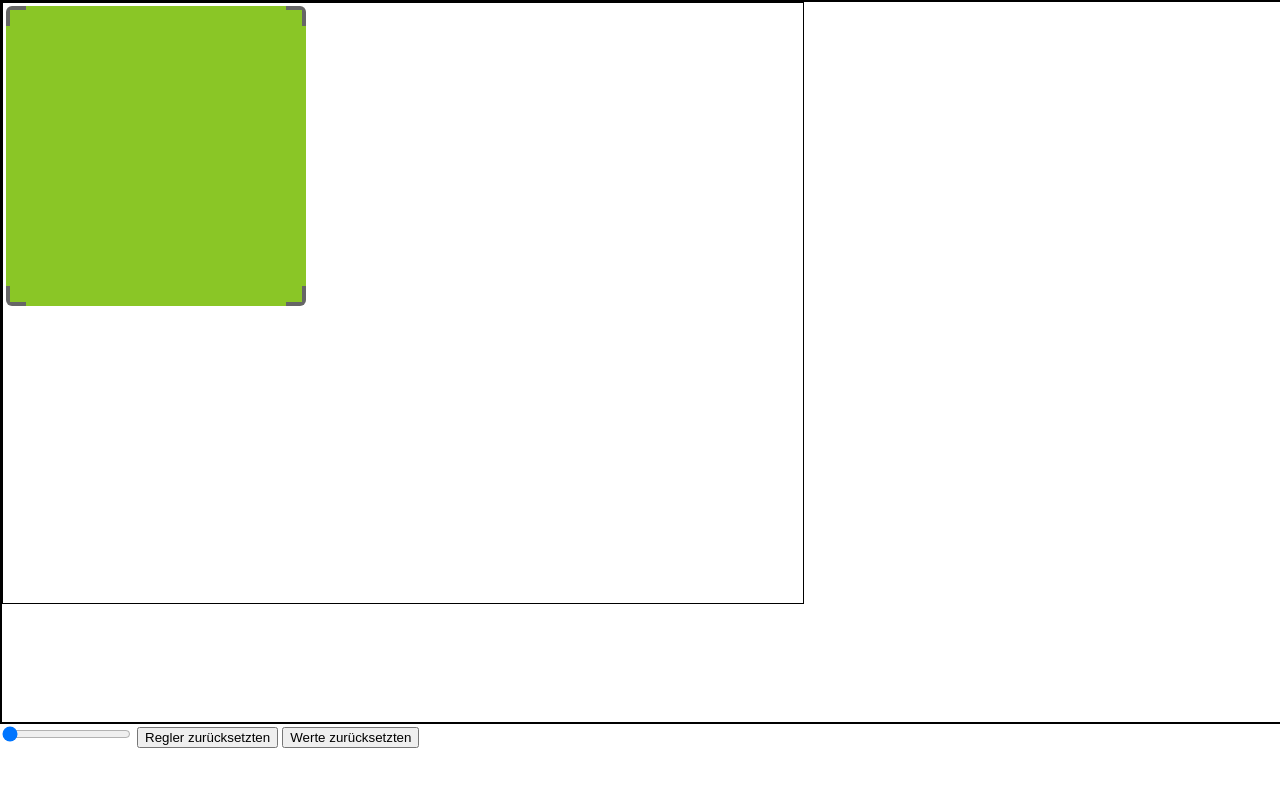
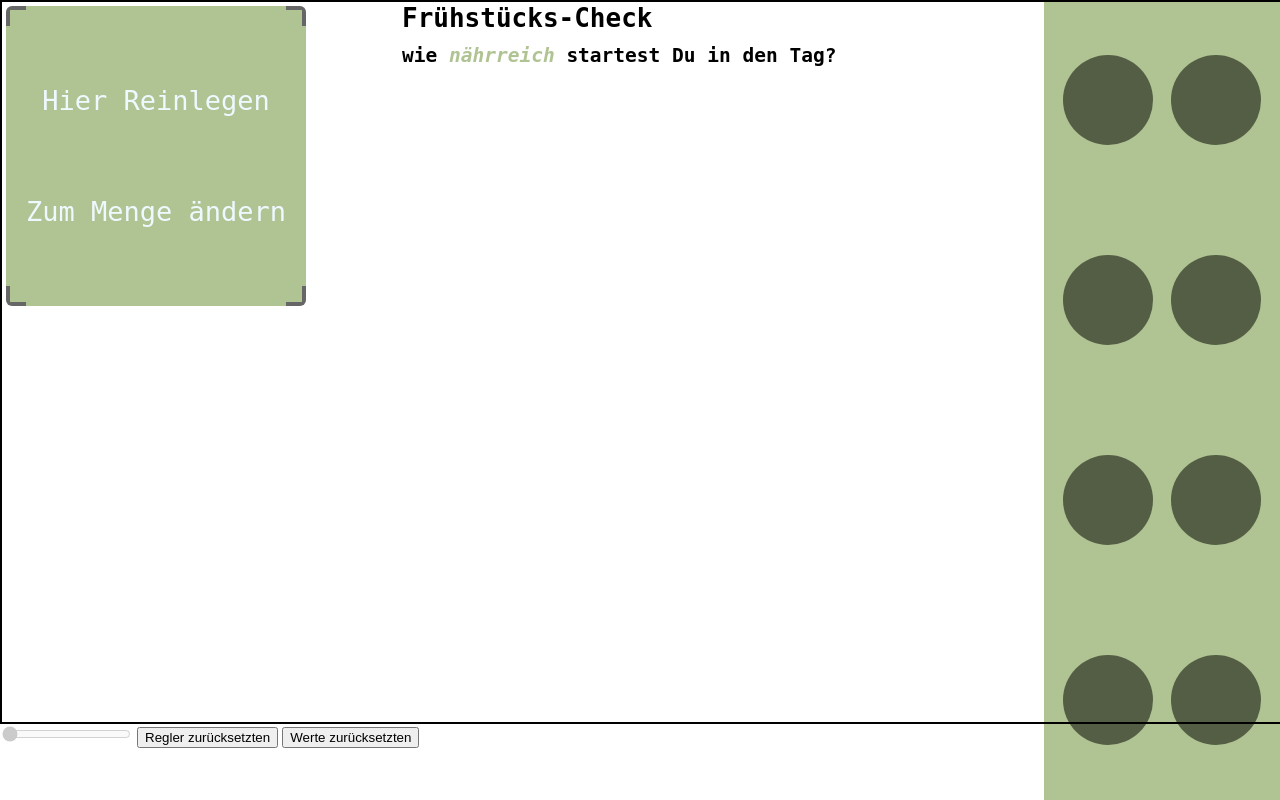
Before and after one commit to Z3r0cks/Tangible_AR, a Flask app: page / in a window 1280 px wide. Run offline with Flask 3, Linux system fonts and the light colour scheme; parts of the project's set-up code (start-up, migrations or seed data) failed here and were passed over; some libraries are stand-ins or nearby versions.

Commit message:
ADD: some style

```diff
--- a/src/static/main.js
+++ b/src/static/main.js
@@ -134,7 +134,7 @@
    value.classList.add('value');
    value.innerHTML = pastBoxes[id] == undefined ? setInnerHtml(id, 1) : setInnerHtml(id, pastBoxes[id]);
 
-   dataWrapper.innerHTML = `<div class="title">${name}</div><div class="dataBox"></div><div class="value">${value.innerHTML}</div>`;
+   dataWrapper.innerHTML = `<div class="title">${name}</div><div class="value">${value.innerHTML}</div>`;
    setDataBoxPosition((argLeft + boxWidth), argTop, dataWrapper);
 
    wrapper.appendChild(dataWrapper);
@@ -146,9 +146,10 @@
    for (let key in data) {
       const content = value * parseFloat(data[key]);
       let item = document.createElement('li');
+      item.setAttribute('class', 'dataItem');
       if (key == "Food_ID") continue;
       if (key != "Food_Name") {
-         item.textContent = `${key}: ${content}${measurement}`;
+         item.innerHTML = `<span>${key}:</span> <span> ${content}${measurement}</span>`;
       } else {
          item.textContent = `${data[key]} auf ${value * 100}g`;
       }
--- a/src/static/style.css
+++ b/src/static/style.css
@@ -2,6 +2,25 @@
    width: 1280px;
    height: 720px;
    border: solid 2px black;
+}
+
+h1,
+h2 {
+   position: absolute;
+   left: 402px;
+   font-family: monospace;
+}
+h1 {
+   top: -14px;
+}
+
+h2 {
+   top: 28px;
+}
+
+h2 > span {
+   color: #b0c393;
+   font-style: oblique;
 }
 
 .box {
@@ -11,6 +30,13 @@
 
 #rangefield {
    position: absolute;
+   display: flex;
+   justify-content: space-evenly;
+   align-items: center;
+   flex-direction: column;
+   font-size: 27px;
+   font-family: monospace;
+   color: aliceblue;
    top: 0;
    left: 0;
    width: 300px;
@@ -27,7 +53,40 @@
       linear-gradient(to top, #666666 4px, transparent 4px) 100% 100%;
    background-repeat: no-repeat;
    background-size: 20px 20px;
-   background-color: #8ac626;
+   background-color: #b0c393;
+}
+
+#foodSpace {
+   position: absolute;
+   display: flex;
+   flex-direction: column;
+   background-color: #b0c393;
+   width: 236px;
+   right: 0;
+   height: 100%;
+}
+
+#foodSpace > div {
+   display: flex;
+   justify-content: space-evenly;
+   height: 100%;
+   align-items: center;
+}
+
+.foodField {
+   display: flex;
+   width: 50px;
+   height: 50px;
+   border-radius: 25px;
+   background-color: #545e44;
+   width: 90px;
+   height: 90px;
+   border-radius: 51px;
+}
+
+.dataItem {
+   display: flex;
+   justify-content: space-between;
 }
 
 #wrapper {
@@ -38,8 +97,14 @@
 }
 
 .dataWrapper {
+   background-color: #8ac626;
+   border-radius: 6px;
+   font-size: 18px;
+   padding: 2px;
+   color: white;
    position: absolute;
-   width: 200px;
+   width: 190px;
+   z-index: 1;
 }
 
 #range {
--- a/src/templates/index.html
+++ b/src/templates/index.html
@@ -6,18 +6,37 @@
    <meta http-equiv="X-UA-Compatible" content="IE=edge">
    <meta name="viewport" content="width=device-width, initial-scale=1.0">
    <script defer src="https://cdn.socket.io/4.5.4/socket.io.min.js"></script>
-   <!-- <script defer src="{{ url_for('static', filename='main.js') }}"></script>
-   <link rel="stylesheet" href="{{ url_for('static', filename='style.css') }}"> -->
+   <script defer src="{{ url_for('static', filename='main.js') }}"></script>
+   <link rel="stylesheet" href="{{ url_for('static', filename='style.css') }}">
    <link rel="stylesheet" href="../static/style.css">
 
    <title>Document</title>
 </head>
 
 <body>
-   <div id="rangefield"></div>
+   <h1>Frühstücks-Check</h1>
+   <h2>wie<span id="titleType"> nährreich </span>startest Du in den Tag?</h2>
+   <div id="foodSpace">
+      <div>
+         <span class="foodField"></span>
+         <span class="foodField"></span>
+      </div>
+      <div>
+         <span class="foodField"></span>
+         <span class="foodField"></span>
+      </div>
+      <div>
+         <span class="foodField"></span>
+         <span class="foodField"></span>
+      </div>
+      <div>
+         <span class="foodField"></span>
+         <span class="foodField"></span>
+      </div>
+   </div>
+   <div id="rangefield"><span>Hier Reinlegen</span><span>Zum Menge ändern</span></div>
    <div id="wrapper">
-      <canvas class="box" width="800" height="600" style="border:1px solid #000000;">
-      </canvas>
+      <canvas class="box" width="800" height="600" style="border:1px solid #000000;"></canvas>
    </div>
    <input id="range" type="range" min="1" max="10" step="1.0" value="0">
    <button id="resetRange">Regler zurücksetzten</button>
```
Also changed, not shown: src/backend.py (renamed from src/test.py, +0 -21 lines).
